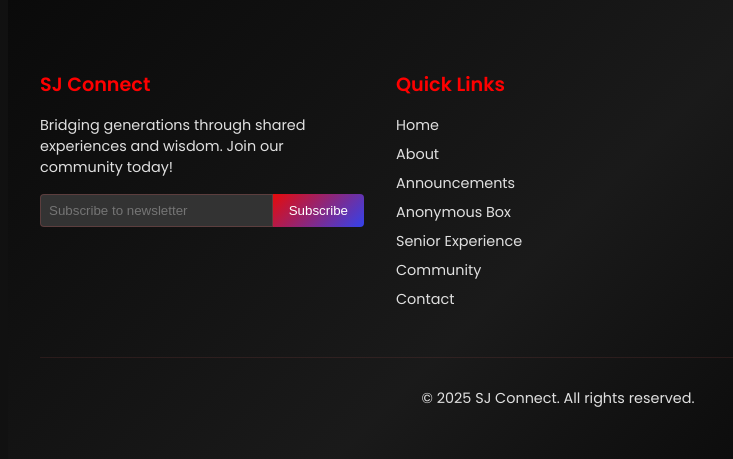
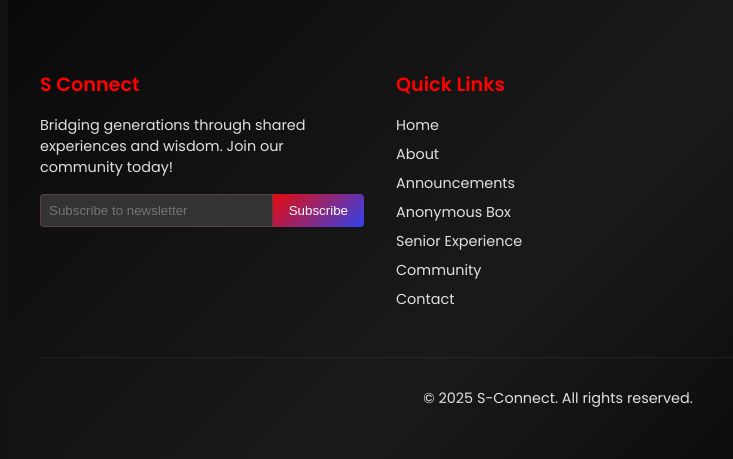
Before and after one commit to divya9658/SJ_Connect, a plain HTML site: page About.html in a window 1280 px wide. Shown: the part 1808-2267 px from the top of the page, 82-815 px from the left. Drawn offline with Linux system fonts and the light colour scheme.

Commit message:
Change branding in About.html
Updated the title and footer branding from 'Junior-Senior Connect' to 'Student Connect' and 'S Connect'.

```diff
--- a/About.html
+++ b/About.html
@@ -4,7 +4,7 @@
 <head>
     <meta charset="UTF-8" />
     <meta name="viewport" content="width=device-width, initial-scale=1.0" />
-    <title>About Us - Junior-Senior Connect</title>
+    <title>About Us - Student Connect</title>
     <link href="https://fonts.googleapis.com/css2?family=Poppins:wght@300;400;600&display=swap" rel="stylesheet">
     <link rel="stylesheet" href="./About.css" />
 </head>
@@ -134,7 +134,7 @@
         <footer>
             <div class="footer-container">
                 <div class="footer-section">
-                    <h4>SJ Connect</h4>
+                    <h4>S Connect</h4>
                     <p>Bridging generations through shared experiences and wisdom. Join our community today!</p>
                     <form class="newsletter-form">
                         <input type="email" class="newsletter-input" placeholder="Subscribe to newsletter"
@@ -191,7 +191,7 @@
                 </div>
             </div>
             <div class="copyright">
-                <p>&copy; 2025 SJ Connect. All rights reserved.</p>
+                <p>&copy; 2025 S-Connect. All rights reserved.</p>
             </div>
         </footer>
         <script src="./About.js"></script>
@@ -199,4 +199,5 @@
     </div>
 </body>
 
+
 </html>
```
